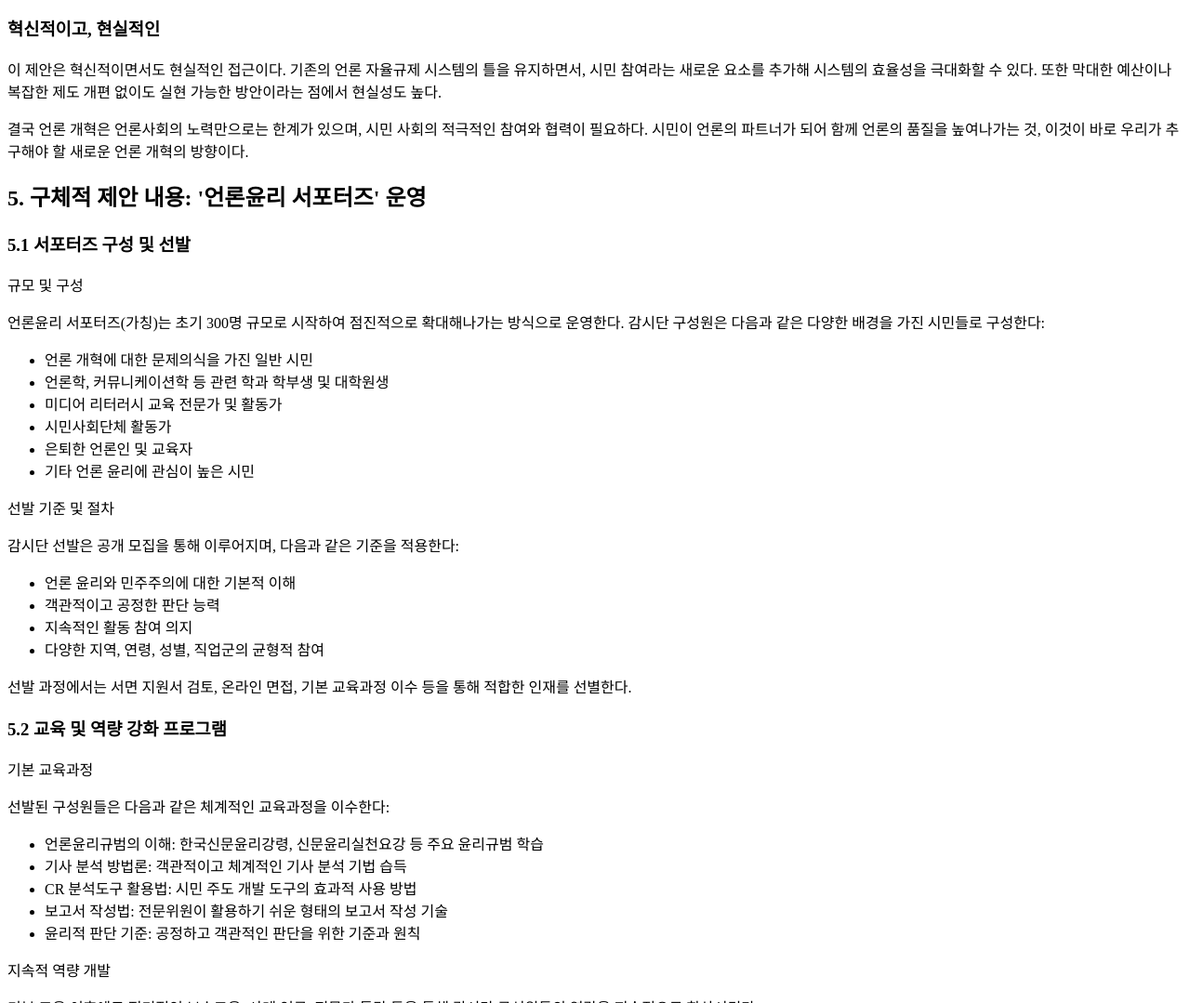
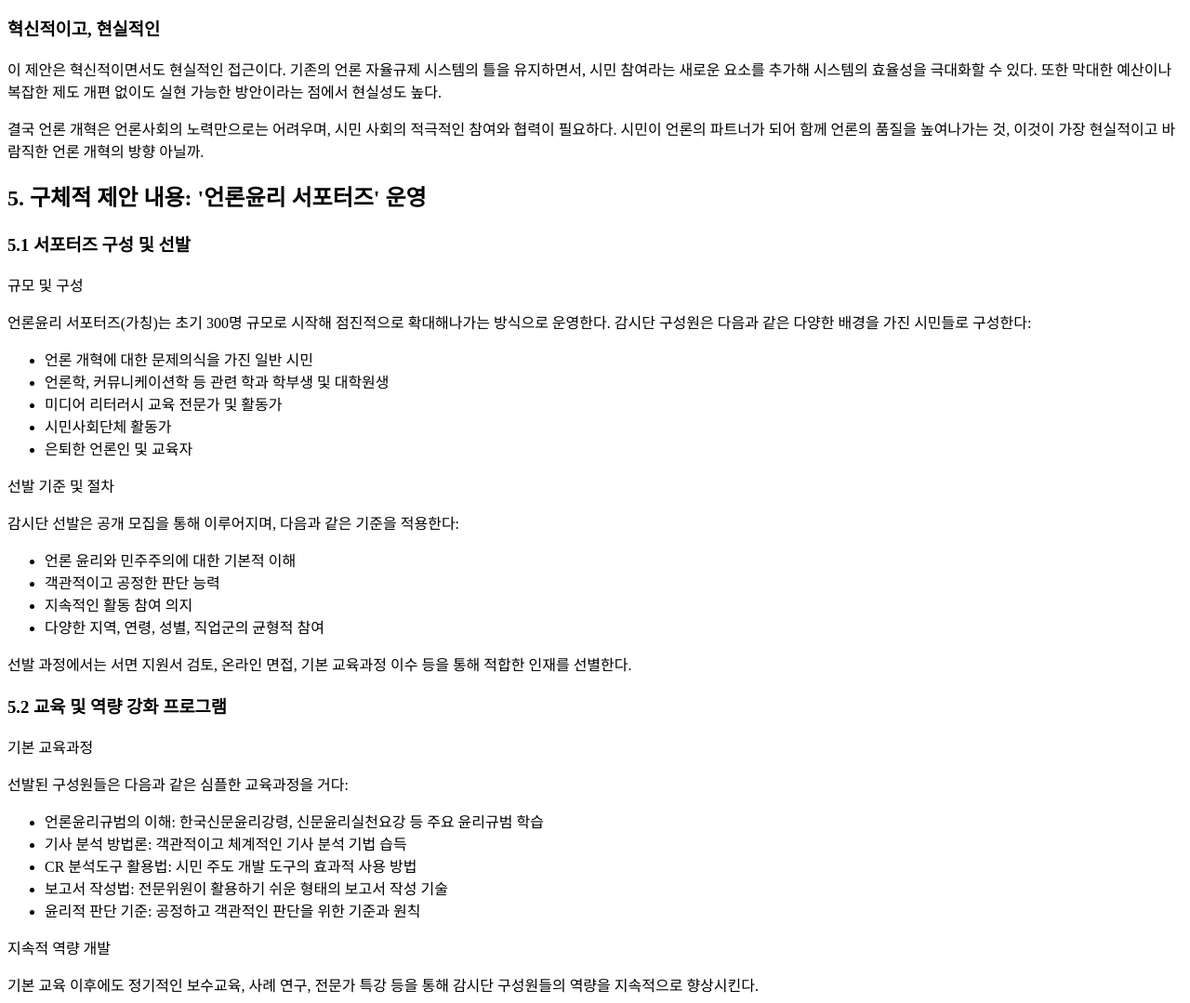
Before and after one commit to gamnamu1/cr-project, a plain HTML site: page pages/chapter4/ch4_04_00.html in a window 1280 px wide. Shown: the part 3840-4919 px from the top of the page at 93% size. Drawn offline with Linux system fonts and the light colour scheme.

Commit message:
Update ch4_04_00.html

```diff
--- a/pages/chapter4/ch4_04_00.html
+++ b/pages/chapter4/ch4_04_00.html
@@ -236,7 +236,7 @@
      이 제안은 혁신적이면서도 현실적인 접근이다. 기존의 언론 자율규제 시스템의 틀을 유지하면서, 시민 참여라는 새로운 요소를 추가해 시스템의 효율성을 극대화할 수 있다. 또한 막대한 예산이나 복잡한 제도 개편 없이도 실현 가능한 방안이라는 점에서 현실성도 높다.
     </p>
     <p class="">
-     결국 언론 개혁은 언론사회의 노력만으로는 한계가 있으며, 시민 사회의 적극적인 참여와 협력이 필요하다. 시민이 언론의 파트너가 되어 함께 언론의 품질을 높여나가는 것, 이것이 바로 우리가 추구해야 할 새로운 언론 개혁의 방향이다.
+     결국 언론 개혁은 언론사회의 노력만으로는 어려우며, 시민 사회의 적극적인 참여와 협력이 필요하다. 시민이 언론의 파트너가 되어 함께 언론의 품질을 높여나가는 것, 이것이 가장 현실적이고 바람직한 언론 개혁의 방향 아닐까.
     </p>
 
     <h2 class="" id="detailed-proposal">
@@ -249,7 +249,7 @@
 
     <p class="sans" style="margin-bottom:0em !important">규모 및 구성</p>
     <p class="" style="margin-bottom: 0.5em;">
-     언론윤리 서포터즈(가칭)는 초기 300명 규모로 시작하여 점진적으로 확대해나가는 방식으로 운영한다. 감시단 구성원은 다음과 같은 다양한 배경을 가진 시민들로 구성한다:
+     언론윤리 서포터즈(가칭)는 초기 300명 규모로 시작해 점진적으로 확대해나가는 방식으로 운영한다. 감시단 구성원은 다음과 같은 다양한 배경을 가진 시민들로 구성한다:
     </p>
     <ul class="bulleted-list" style="margin-bottom:1em !important;">
      <li style="list-style-type:disc">언론 개혁에 대한 문제의식을 가진 일반 시민</li>
@@ -257,7 +257,6 @@
      <li style="list-style-type:disc">미디어 리터러시 교육 전문가 및 활동가</li>
      <li style="list-style-type:disc">시민사회단체 활동가</li>
      <li style="list-style-type:disc">은퇴한 언론인 및 교육자</li>
-     <li style="list-style-type:disc">기타 언론 윤리에 관심이 높은 시민</li>
     </ul>
 
     <p class="sans" style="margin-bottom:0em !important">선발 기준 및 절차</p>
@@ -280,7 +279,7 @@
 
     <p class="sans" style="margin-bottom:0em !important">기본 교육과정</p>
     <p class="" style="margin-bottom:0.5em !important;">
-     선발된 구성원들은 다음과 같은 체계적인 교육과정을 이수한다:
+     선발된 구성원들은 다음과 같은 심플한 교육과정을 거다:
     </p>
     <ul class="bulleted-list">
      <li style="list-style-type:disc">언론윤리규범의 이해: 한국신문윤리강령, 신문윤리실천요강 등 주요 윤리규범 학습</li>
```
